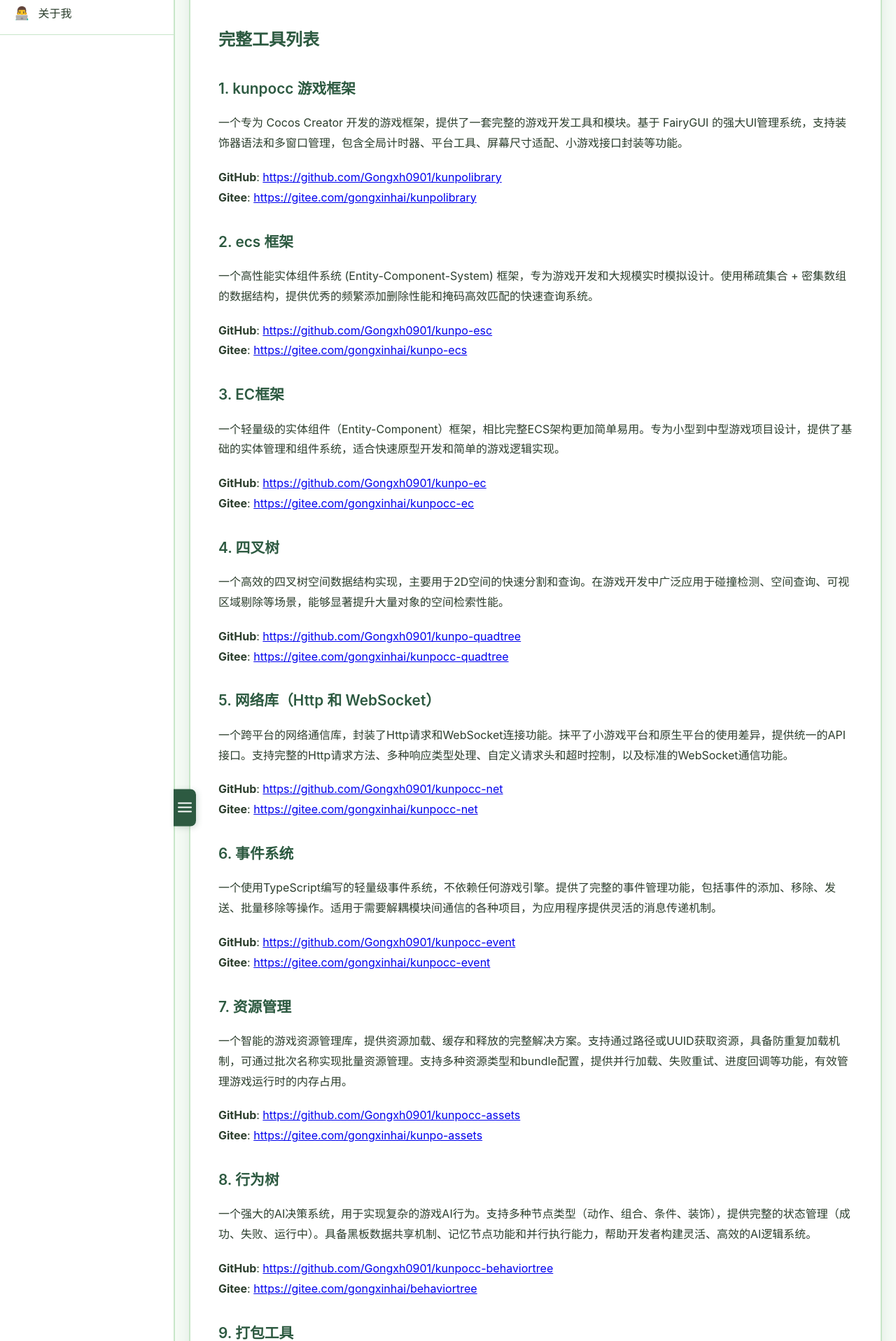
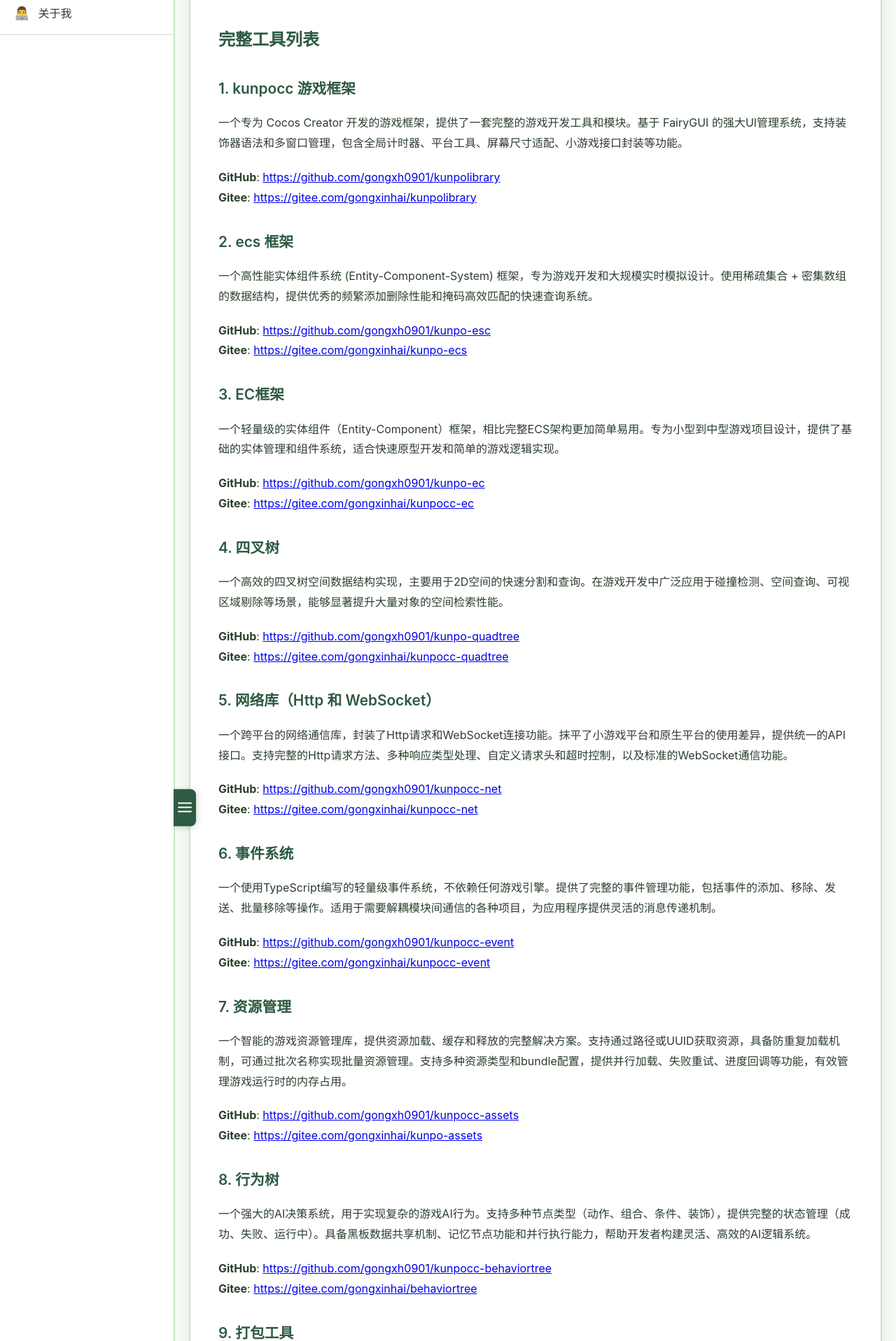
Before and after one commit to Gongxh0901/gongxh.github.io, a Jekyll site: the page built from _posts/opensource/2024-12-29-开源项目集合.md, in a window 1280 px wide. Shown: the part 593-2509 px from the top of the page at 70% size. Built offline with Jekyll 4.4.1, drawn with Linux system fonts in a browser that asks for light colours; some of the changed text lies outside the part shown.

Commit message:
替换所有github的地址

```diff
--- a/_posts/opensource/2024-12-29-开源项目集合.md
+++ b/_posts/opensource/2024-12-29-开源项目集合.md
@@ -18,55 +18,55 @@
 ### 1. kunpocc 游戏框架
 一个专为 Cocos Creator 开发的游戏框架，提供了一套完整的游戏开发工具和模块。基于 FairyGUI 的强大UI管理系统，支持装饰器语法和多窗口管理，包含全局计时器、平台工具、屏幕尺寸适配、小游戏接口封装等功能。
 
-**GitHub**: [https://github.com/Gongxh0901/kunpolibrary](https://github.com/Gongxh0901/kunpolibrary)
+**GitHub**: [https://github.com/gongxh0901/kunpolibrary](https://github.com/gongxh0901/kunpolibrary)
 **Gitee**: [https://gitee.com/gongxinhai/kunpolibrary](https://gitee.com/gongxinhai/kunpolibrary)
 
 ### 2. ecs 框架
 一个高性能实体组件系统 (Entity-Component-System) 框架，专为游戏开发和大规模实时模拟设计。使用稀疏集合 + 密集数组的数据结构，提供优秀的频繁添加删除性能和掩码高效匹配的快速查询系统。
 
-**GitHub**: [https://github.com/Gongxh0901/kunpo-esc](https://github.com/Gongxh0901/kunpo-esc)
+**GitHub**: [https://github.com/gongxh0901/kunpo-esc](https://github.com/gongxh0901/kunpo-esc)
 **Gitee**: [https://gitee.com/gongxinhai/kunpo-ecs](https://gitee.com/gongxinhai/kunpo-ecs)
 
 ### 3. EC框架
 一个轻量级的实体组件（Entity-Component）框架，相比完整ECS架构更加简单易用。专为小型到中型游戏项目设计，提供了基础的实体管理和组件系统，适合快速原型开发和简单的游戏逻辑实现。
 
-**GitHub**: [https://github.com/Gongxh0901/kunpo-ec](https://github.com/Gongxh0901/kunpo-ec)
+**GitHub**: [https://github.com/gongxh0901/kunpo-ec](https://github.com/gongxh0901/kunpo-ec)
 **Gitee**: [https://gitee.com/gongxinhai/kunpocc-ec](https://gitee.com/gongxinhai/kunpocc-ec)
 
 ### 4. 四叉树
 一个高效的四叉树空间数据结构实现，主要用于2D空间的快速分割和查询。在游戏开发中广泛应用于碰撞检测、空间查询、可视区域剔除等场景，能够显著提升大量对象的空间检索性能。
 
-**GitHub**: [https://github.com/Gongxh0901/kunpo-quadtree](https://github.com/Gongxh0901/kunpo-quadtree)
+**GitHub**: [https://github.com/gongxh0901/kunpo-quadtree](https://github.com/gongxh0901/kunpo-quadtree)
 **Gitee**: [https://gitee.com/gongxinhai/kunpocc-quadtree](https://gitee.com/gongxinhai/kunpocc-quadtree)
 
 ### 5. 网络库（Http 和 WebSocket）
 一个跨平台的网络通信库，封装了Http请求和WebSocket连接功能。抹平了小游戏平台和原生平台的使用差异，提供统一的API接口。支持完整的Http请求方法、多种响应类型处理、自定义请求头和超时控制，以及标准的WebSocket通信功能。
 
-**GitHub**: [https://github.com/Gongxh0901/kunpocc-net](https://github.com/Gongxh0901/kunpocc-net)
+**GitHub**: [https://github.com/gongxh0901/kunpocc-net](https://github.com/gongxh0901/kunpocc-net)
 **Gitee**: [https://gitee.com/gongxinhai/kunpocc-net](https://gitee.com/gongxinhai/kunpocc-net)
 
 ### 6. 事件系统
 一个使用TypeScript编写的轻量级事件系统，不依赖任何游戏引擎。提供了完整的事件管理功能，包括事件的添加、移除、发送、批量移除等操作。适用于需要解耦模块间通信的各种项目，为应用程序提供灵活的消息传递机制。
 
-**GitHub**: [https://github.com/Gongxh0901/kunpocc-event](https://github.com/Gongxh0901/kunpocc-event)
+**GitHub**: [https://github.com/gongxh0901/kunpocc-event](https://github.com/gongxh0901/kunpocc-event)
 **Gitee**: [https://gitee.com/gongxinhai/kunpocc-event](https://gitee.com/gongxinhai/kunpocc-event)
 
 ### 7. 资源管理
 一个智能的游戏资源管理库，提供资源加载、缓存和释放的完整解决方案。支持通过路径或UUID获取资源，具备防重复加载机制，可通过批次名称实现批量资源管理。支持多种资源类型和bundle配置，提供并行加载、失败重试、进度回调等功能，有效管理游戏运行时的内存占用。
 
-**GitHub**: [https://github.com/Gongxh0901/kunpocc-assets](https://github.com/Gongxh0901/kunpocc-assets)
+**GitHub**: [https://github.com/gongxh0901/kunpocc-assets](https://github.com/gongxh0901/kunpocc-assets)
 **Gitee**: [https://gitee.com/gongxinhai/kunpo-assets](https://gitee.com/gongxinhai/kunpo-assets)
 
 ### 8. 行为树
 一个强大的AI决策系统，用于实现复杂的游戏AI行为。支持多种节点类型（动作、组合、条件、装饰），提供完整的状态管理（成功、失败、运行中）。具备黑板数据共享机制、记忆节点功能和并行执行能力，帮助开发者构建灵活、高效的AI逻辑系统。
 
-**GitHub**: [https://github.com/Gongxh0901/kunpocc-behaviortree](https://github.com/Gongxh0901/kunpocc-behaviortree)
+**GitHub**: [https://github.com/gongxh0901/kunpocc-behaviortree](https://github.com/gongxh0901/kunpocc-behaviortree)
 **Gitee**: [https://gitee.com/gongxinhai/behaviortree](https://gitee.com/gongxinhai/behaviortree)
 
 ### 9. 打包工具
 一个基于Cocos Creator项目的全自动化打包工具，支持多平台多渠道的一键构建和发布。覆盖iOS、Android、鸿蒙、微信小游戏、抖音小游戏、支付宝小游戏等平台。集成了自动版本管理、热更新生成、CDN资源上传、包体签名、平台发布和飞书通知等完整流程，可与Jenkins等CI/CD系统无缝集成。
 
-**GitHub**: [https://github.com/Gongxh0901/creator-build-tools](https://github.com/Gongxh0901/creator-build-tools)
+**GitHub**: [https://github.com/gongxh0901/creator-build-tools](https://github.com/gongxh0901/creator-build-tools)
 **Gitee**: [https://gitee.com/gongxinhai/creator-build-tools](https://gitee.com/gongxinhai/creator-build-tools)
 
 ## 贡献指南
```
Also changed, not shown: _posts/dev-tools/2024-12-05-实体配置插件.md (+2 -2 lines).
